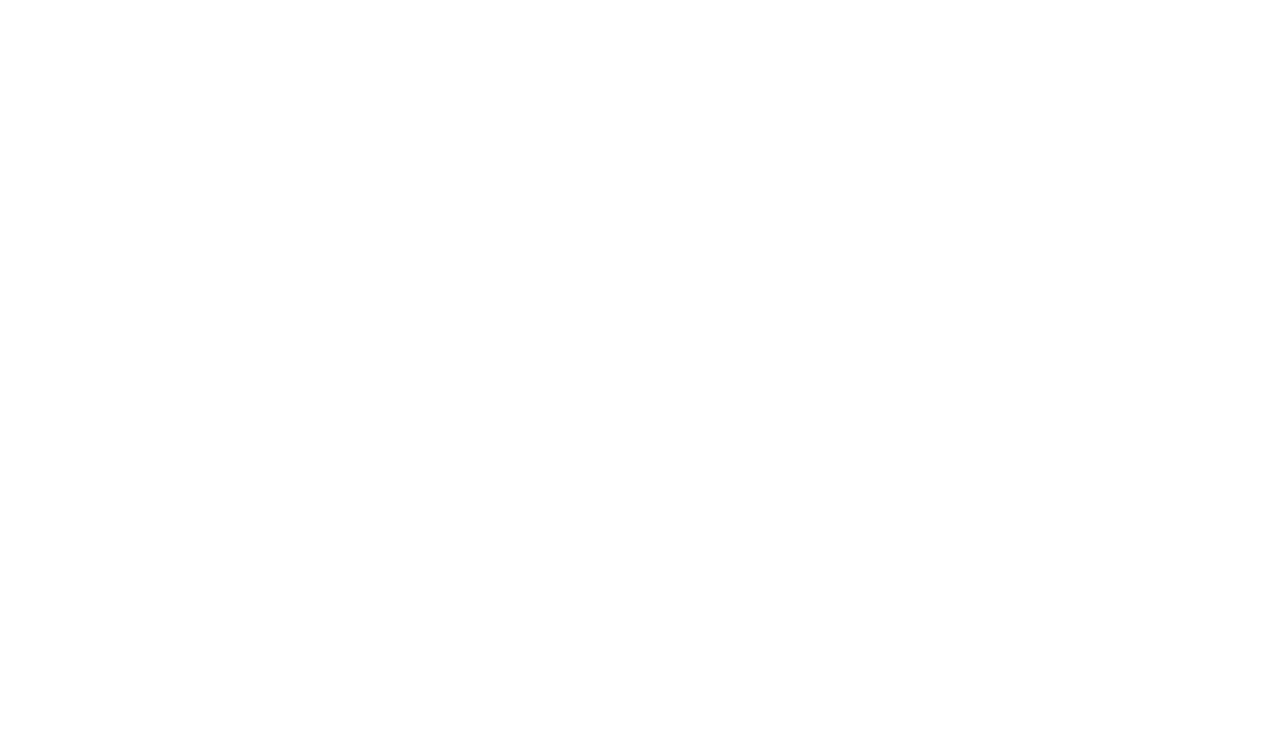
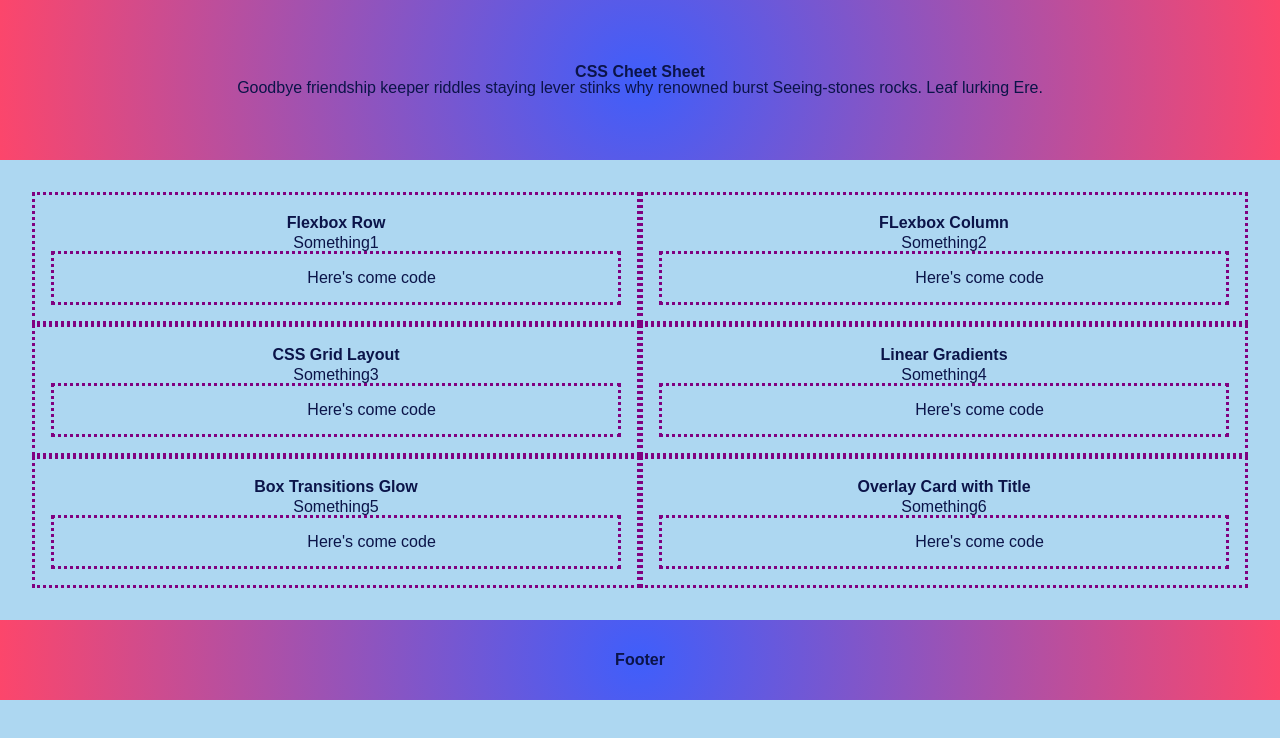
Before and after one commit to Tward9/CSSCheatSheet, a plain HTML site: page index.html in a window 1280 px wide. Drawn offline with Linux system fonts and the light colour scheme.

Commit message:
added html and css to create css examples
Co-authored-by: mae2136 <mae2136@users.noreply.github.com>
Co-authored-by: natalietriffo <natalietriffo@users.noreply.github.com>

```diff
--- a/index.html
+++ b/index.html
@@ -4,10 +4,77 @@
     <meta charset="UTF-8">
     <meta http-equiv="X-UA-Compatible" content="IE=edge">
     <meta name="viewport" content="width=device-width, initial-scale=1.0">
+    <link rel="stylesheet" href="reset.css">
     <link rel="stylesheet" href="style.css">
     <title>CSS Cheat Sheet</title>
 </head>
+<header>
+    <h1>CSS Cheet Sheet</h1>
+    <p>
+        Goodbye friendship keeper riddles staying lever stinks why renowned burst Seeing-stones rocks. Leaf lurking Ere.
+    </p>
+</header>
+
 <body>
+    <section>
+        <article class="sheetbox">
+            <h2>Flexbox Row</h2>
+            <p class="boxsub">
+                Something1
+            </p>
+            <pre class="codebox"><code>
+                Here's come code
+            </code></pre>
+        </article>
+        <article class="sheetbox">
+            <h2>FLexbox Column</h2>
+            <p class="boxsub">
+                Something2
+            </p>
+            <pre class="codebox"><code>
+                Here's come code
+            </code></pre>
+        </article>
+        <article class="sheetbox">
+            <h2>CSS Grid Layout</h2>
+            <p class="boxsub">
+                Something3
+            </p>
+            <pre class="codebox"><code>
+                Here's come code
+            </code></pre>
+        </article>
+        <article class="sheetbox">
+            <h2>Linear Gradients</h2>
+            <p class="boxsub">
+                Something4
+            </p>
+            <pre class="codebox"><code>
+                Here's come code
+            </code></pre>
+        </article>
+        <article class="sheetbox">
+            <h2>Box Transitions Glow</h2>
+            <p class="boxsub">
+                Something5
+            </p>
+            <pre class="codebox"><code>
+                Here's come code
+            </code></pre>
+        </article>
+        <article class="sheetbox">
+            <h2>Overlay Card with Title</h2>
+            <p class="boxsub">
+                Something6
+            </p>
+            <pre class="codebox"><code>
+                Here's come code
+            </code></pre>
+        </article>
+    </section>
+</body>
 
-</body>
+<footer>
+    <h3>Footer</h3>
+</footer>
 </html>
--- /dev/null
+++ b/reset.css
@@ -0,0 +1,41 @@
+* {
+  margin: 0;
+  padding: 0;
+  box-sizing: border-box;
+}
+
+html {
+  height: 100%;
+}
+
+body {
+  min-height: 100%;
+  line-height: 1;
+  font-family: sans-serif;
+}
+
+h1,
+h2,
+h3,
+h4,
+h5,
+h6 {
+  font-size: 100%;
+}
+
+input,
+select,
+option,
+optgroup,
+textarea,
+button,
+pre,
+code {
+  font-size: 100%;
+  font-family: inherit;
+}
+
+ol,
+ul {
+  list-style: none;
+}
--- a/style.css
+++ b/style.css
@@ -0,0 +1,77 @@
+:root {
+    --light:rgb(173, 215, 241);
+    --dark:rgb(11, 20, 73);
+    --border: .2em dotted purple;
+    --glow: rgb(243, 112, 193);
+}
+
+* {
+    color: var(--dark);
+    background-color: var(--light);
+    text-align: center;
+}
+
+header{
+    padding:4em;
+    background: radial-gradient(circle, rgba(63,94,251,1) 0%, rgba(252,70,107,1) 100%);
+}
+
+header h1{
+    width: auto;
+    background-color: transparent;
+
+}
+
+header p{
+    background-color: transparent;
+}
+
+.sheetbox h2{
+    padding: .25em;
+}
+
+section {
+    display: flex;
+    padding: 2em;
+    justify-content: space-around;
+    flex-wrap: wrap;
+}
+
+.sheetbox{
+    padding: 1em;
+    border: var(--border);
+}
+
+.codebox{
+    border: var(--border);
+}
+
+.codebox:hover{
+    box-shadow: 10px 5px 5px var(--glow);
+}
+
+.codebox pre:focus{
+    user-select: all;
+    background: yellow;
+}
+
+footer {
+    padding:2em;
+    width: auto;
+    background: radial-gradient(circle, rgba(63,94,251,1) 0%, rgba(252,70,107,1) 100%);
+}
+footer h3{
+    background-color: transparent;
+}
+
+@media screen and (min-width: 768px) {
+    /* on tablets, set columns to only be 50% of the width and not grow */
+    .sheetbox {
+      flex: 0 0 50%;
+      max-width: 50%;
+    }
+
+    .sheetbox {
+        flex-grow: 1;
+    }
+}
```
